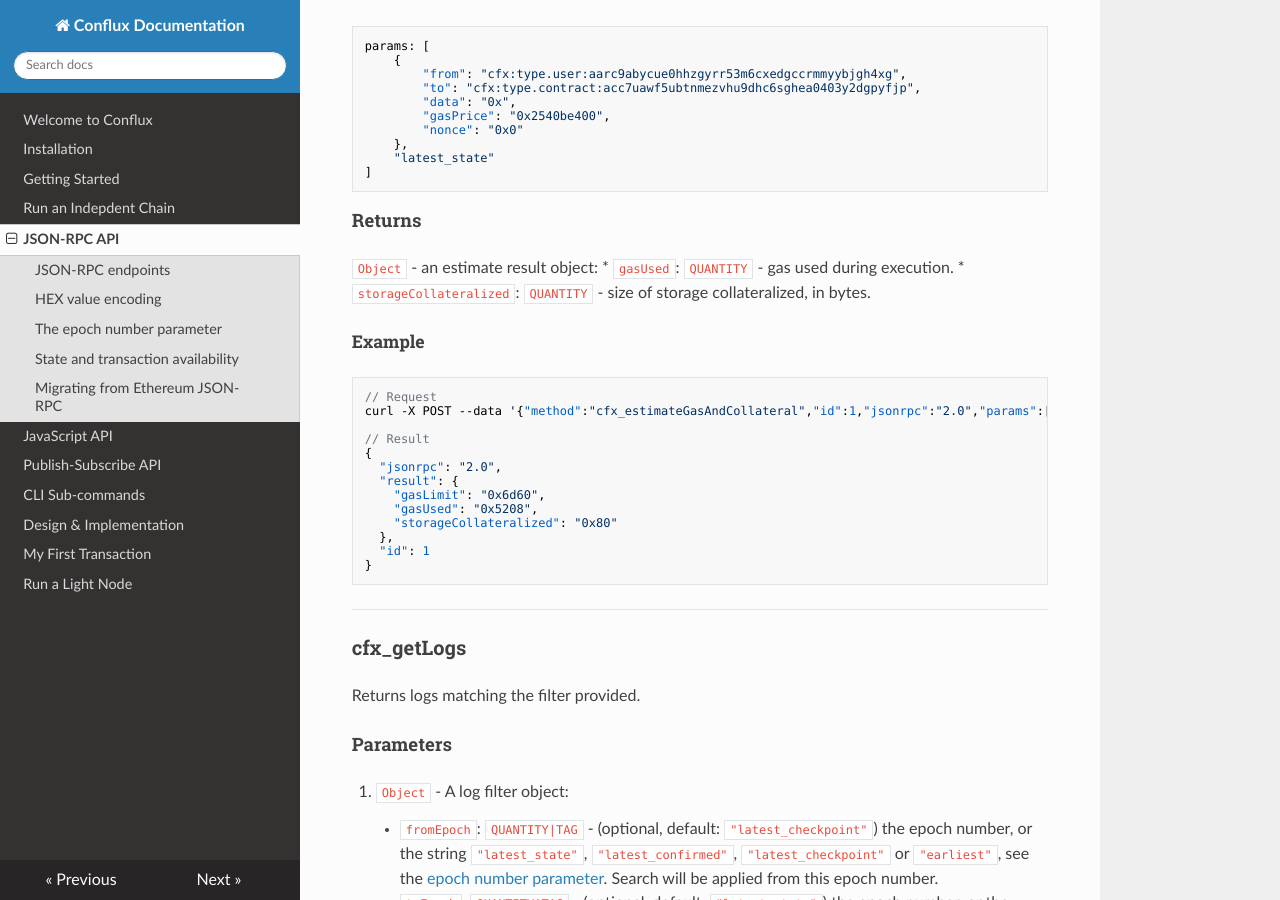
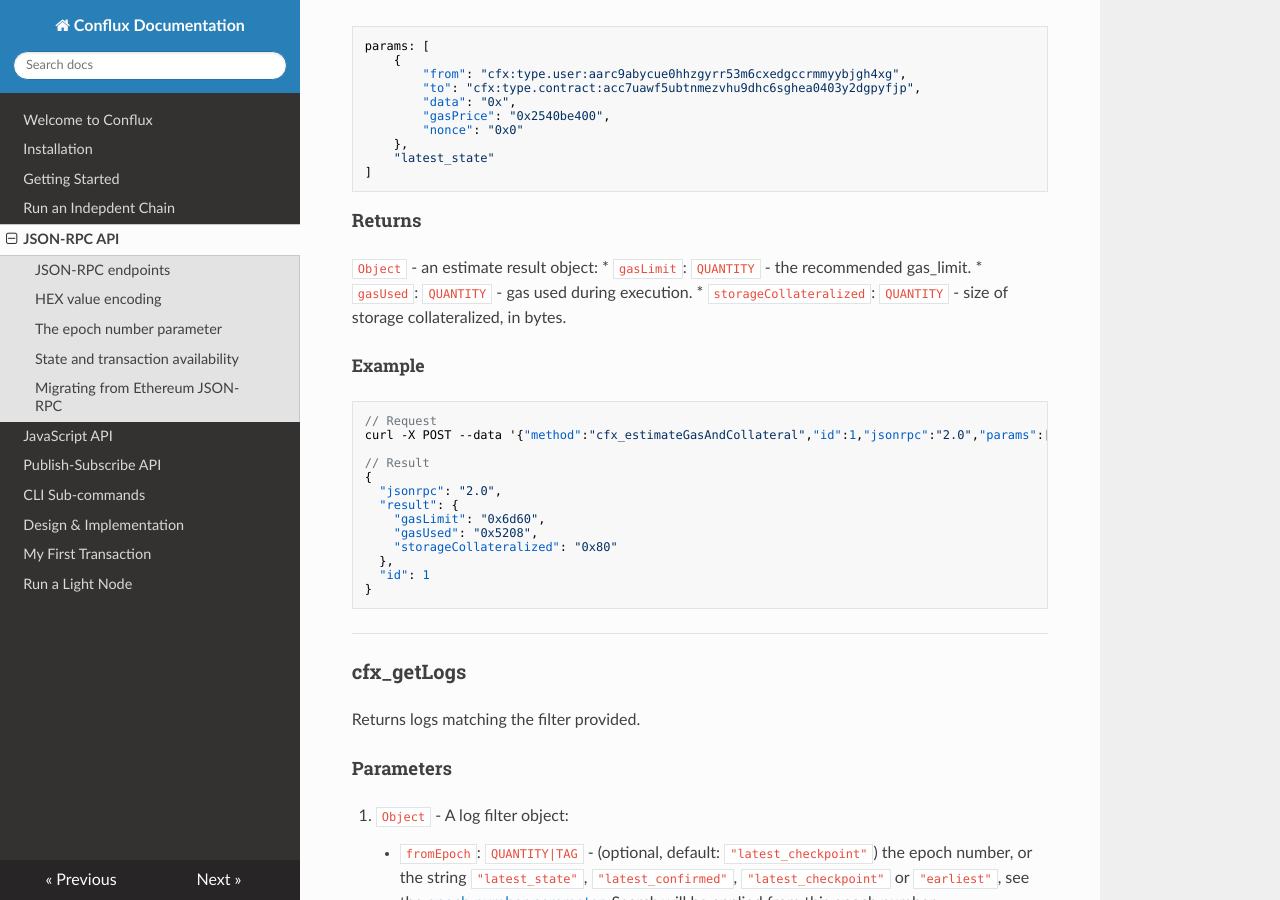
Before and after one commit to Conflux-Chain/conflux-doc, an MkDocs documentation site: the page built from docs/json-rpc.md, in a window 1280 px wide and 900 px high, scrolled down 20524 px. Built offline with MkDocs 1.6.1, drawn with Linux system fonts in a browser that asks for light colours; nearby versions of some CDN libraries.

Commit message:
Update json-rpc.md

```diff
--- a/docs/json-rpc.md
+++ b/docs/json-rpc.md
@@ -941,6 +941,7 @@
 #### Returns
 
 `Object` - an estimate result object:
+   * `gasLimit`: `QUANTITY` - the recommended gas_limit.
    * `gasUsed`: `QUANTITY` - gas used during execution.
    * `storageCollateralized`: `QUANTITY` - size of storage collateralized, in bytes.
 
```
